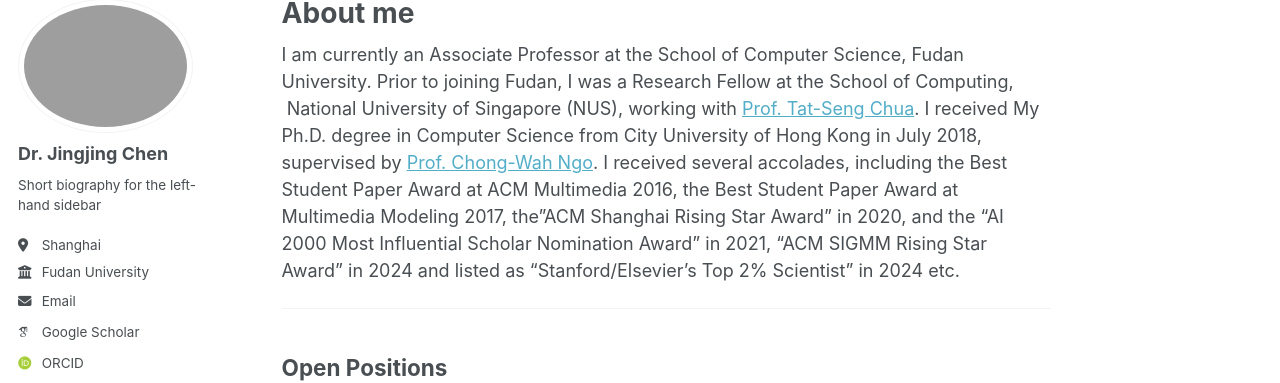
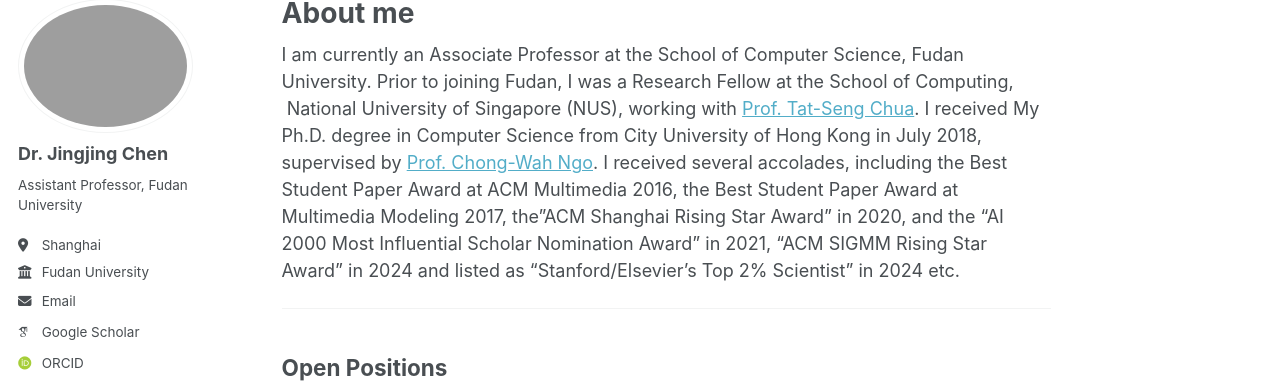
Before and after one commit to jingjing1/homepage, a Jekyll site: the page built from _pages/about.md, in a window 1280 px wide. Shown: the part 107-490 px from the top of the page. Built offline with Jekyll 4.4.1, drawn with Linux system fonts in a browser that asks for light colours; some web fonts are replaced.

Commit message:
Update _config.yml

```diff
--- a/_config.yml
+++ b/_config.yml
@@ -24,7 +24,7 @@ author:
   avatar           : "jingjingchen.png"
   name             : "Dr. Jingjing Chen"
   pronouns         : # example: "she/her"
-  bio              : "Short biography for the left-hand sidebar"
+  bio              : "Assistant Professor, Fudan University"
   location         : "Shanghai"
   employer         : "Fudan University"
   uri              : # URL
```
